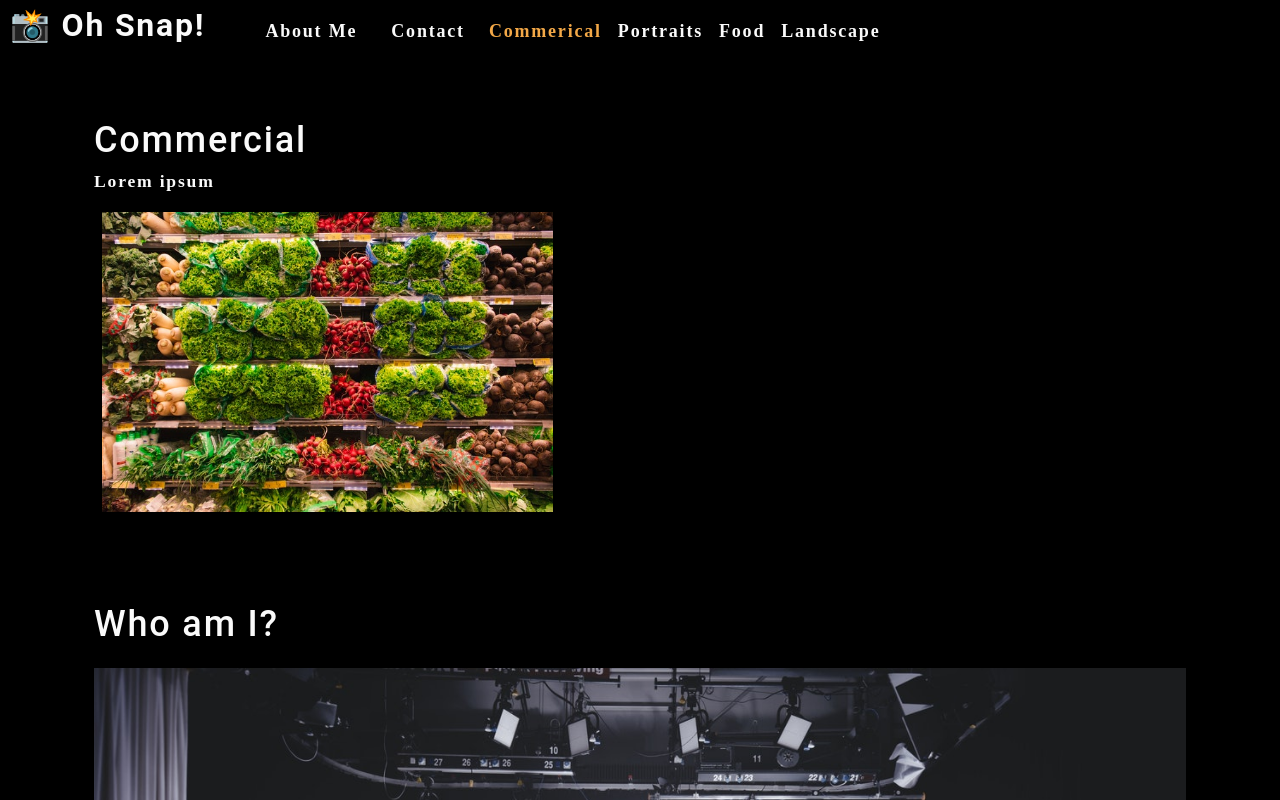
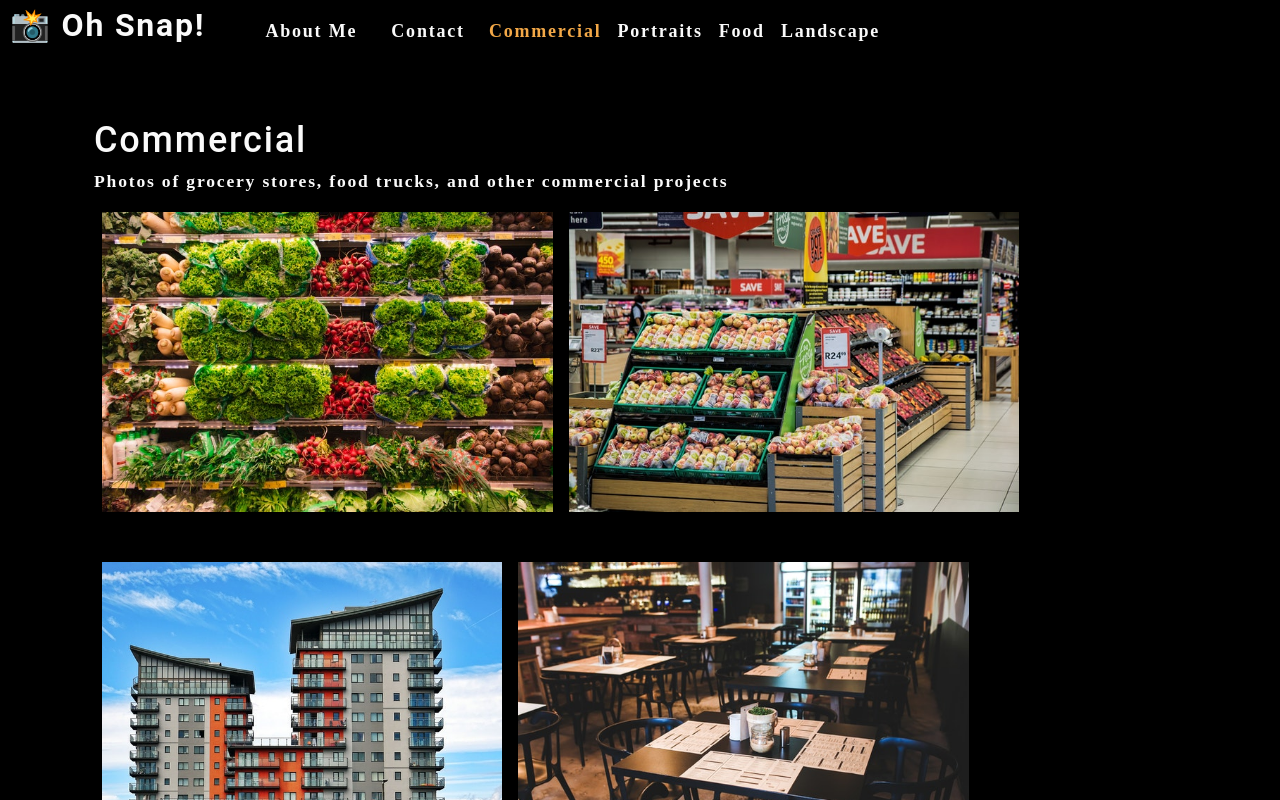
Before and after one commit to sophiabarrett/photo-port, a React (Create React App) app: page / in a window 1280 px wide. Shown: the top 800 px of the page. Built offline with nearby package versions, Linux system fonts and the light colour scheme.

Commit message:
display only current category photos

```diff
--- a/src/App.js
+++ b/src/App.js
@@ -6,7 +6,7 @@
 function App() {
   const [categories] = useState([
     {
-      name: "commerical",
+      name: "commercial",
       description:
         "Photos of grocery stores, food trucks, and other commercial projects",
     },
@@ -34,7 +34,7 @@
         currentCategory={currentCategory}
       ></Nav>
       <main>
-        <Gallery></Gallery>
+        <Gallery currentCategory={currentCategory}></Gallery>
         <About></About>
       </main>
     </div>
--- a/src/components/Gallery/index.js
+++ b/src/components/Gallery/index.js
@@ -1,24 +1,15 @@
 import React from "react";
 import { capitalizeFirstLetter } from "../../utils/helpers";
-import photo from "../../assets/small/commercial/0.jpg";
+import PhotoList from "../PhotoList";
 
-function Gallery() {
-  const currentCategory = {
-    name: "commercial",
-    description: "Lorem ipsum",
-  };
+function Gallery({ currentCategory }) {
+  const { name, description } = currentCategory;
 
   return (
     <section>
-      <h1>{capitalizeFirstLetter(currentCategory.name)}</h1>
-      <p>{currentCategory.description}</p>
-      <div className="flex-row">
-        <img
-          src={photo}
-          alt="Commercial Example"
-          className="img-thumbnail mx-1"
-        />
-      </div>
+      <h1 data-testid="h1tag">{capitalizeFirstLetter(name)}</h1>
+      <p>{description}</p>
+      <PhotoList category={currentCategory.name}></PhotoList>
     </section>
   );
 }
--- /dev/null
+++ b/src/components/PhotoList/index.js
@@ -0,0 +1,139 @@
+import React, { useState } from "react";
+
+function PhotoList({ category }) {
+  const [photos] = useState([
+    {
+      name: "Grocery aisle",
+      category: "commercial",
+      description:
+        "Lorem ipsum dolor sit amet, consectetur adipiscing elit. Nunc ultricie",
+    },
+    {
+      name: "Grocery booth",
+      category: "commercial",
+      description:
+        "Lorem ipsum dolor sit amet, consectetur adipiscing elit. Nunc ultricie",
+    },
+    {
+      name: "Building exterior",
+      category: "commercial",
+      description:
+        "Lorem ipsum dolor sit amet, consectetur adipiscing elit. Nunc ultricie",
+    },
+    {
+      name: "Restaurant table",
+      category: "commercial",
+      description:
+        "Lorem ipsum dolor sit amet, consectetur adipiscing elit. Nunc ultricie",
+    },
+    {
+      name: "Cafe interior",
+      category: "commercial",
+      description:
+        "Lorem ipsum dolor sit amet, consectetur adipiscing elit. Nunc ultricie",
+    },
+    {
+      name: "Cat green eyes",
+      category: "portraits",
+      description:
+        "Lorem ipsum dolor sit amet, consectetur adipiscing elit. Nunc ultricie",
+    },
+    {
+      name: "Green parrot",
+      category: "portraits",
+      description:
+        "Lorem ipsum dolor sit amet, consectetur adipiscing elit. Nunc ultricie",
+    },
+    {
+      name: "Yellow macaw",
+      category: "portraits",
+      description:
+        "Lorem ipsum dolor sit amet, consectetur adipiscing elit. Nunc ultricie",
+    },
+    {
+      name: "Pug smile",
+      category: "portraits",
+      description:
+        "Lorem ipsum dolor sit amet, consectetur adipiscing elit. Nunc ultricie",
+    },
+    {
+      name: "Pancakes",
+      category: "food",
+      description:
+        "Lorem ipsum dolor sit amet, consectetur adipiscing elit. Nunc ultricie",
+    },
+    {
+      name: "Burrito",
+      category: "food",
+      description:
+        "Lorem ipsum dolor sit amet, consectetur adipiscing elit. Nunc ultricie",
+    },
+    {
+      name: "Scallop pasta",
+      category: "food",
+      description:
+        "Lorem ipsum dolor sit amet, consectetur adipiscing elit. Nunc ultricie",
+    },
+    {
+      name: "Burger",
+      category: "food",
+      description:
+        "Lorem ipsum dolor sit amet, consectetur adipiscing elit. Nunc ultricie",
+    },
+    {
+      name: "Fruit bowl",
+      category: "food",
+      description:
+        "Lorem ipsum dolor sit amet, consectetur adipiscing elit. Nunc ultricie",
+    },
+    {
+      name: "Green river",
+      category: "landscape",
+      description:
+        "Lorem ipsum dolor sit amet, consectetur adipiscing elit. Nunc ultricie",
+    },
+    {
+      name: "Docks",
+      category: "landscape",
+      description:
+        "Lorem ipsum dolor sit amet, consectetur adipiscing elit. Nunc ultricie",
+    },
+    {
+      name: "Panoramic village by sea",
+      category: "landscape",
+      description:
+        "Lorem ipsum dolor sit amet, consectetur adipiscing elit. Nunc ultricie",
+    },
+    {
+      name: "Domestic landscape",
+      category: "landscape",
+      description:
+        "Lorem ipsum dolor sit amet, consectetur adipiscing elit. Nunc ultricie",
+    },
+    {
+      name: "Park bench",
+      category: "landscape",
+      description:
+        "Lorem ipsum dolor sit amet, consectetur adipiscing elit. Nunc ultricie",
+    },
+  ]);
+
+  const currentPhotos = photos.filter((photo) => photo.category === category);
+
+  return (
+    <div>
+      <div className="flex-row">
+        {currentPhotos.map((image, i) => (
+          <img
+            src={require(`../../assets/small/${category}/${i}.jpg`)}
+            alt={image.name}
+            className="img-thumbnail mx-1"
+            key={image.name}
+          />
+        ))}
+      </div>
+    </div>
+  );
+}
+
+export default PhotoList;
```
